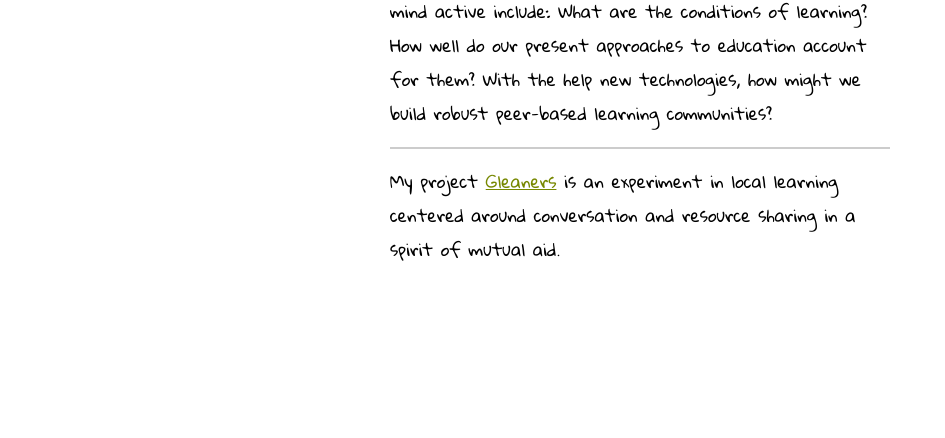
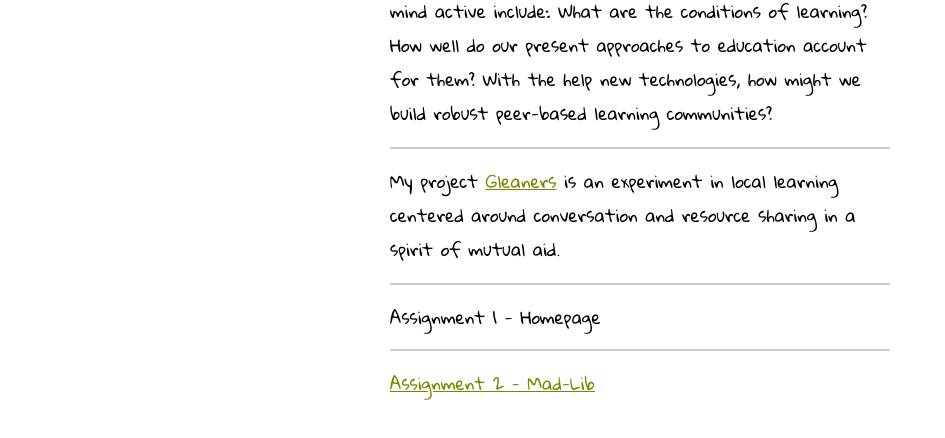
Before and after one commit to kdn220/kdn220.github.io, a plain HTML site: page index.html in a window 1280 px wide. Shown: the part 278-716 px from the top of the page, without its empty margins (0-945 px from the left). Drawn offline with Linux system fonts and the light colour scheme.

Commit message:
Update index.html

```diff
--- a/index.html
+++ b/index.html
@@ -18,6 +18,11 @@
     <ul>
       <li> My project <a href="http://glnrs.tumblr.com">Gleaners</a> is an experiment in local learning centered around conversation and resource sharing in a spirit of mutual aid. </li>
     </ul>
+    <ul>
+      <li> Assignment 1 - Homepage <a href= "./"</a></li>
+      <li> Assignment 2 - Mad-Lib <a href="https://github.com/kdn220/mad-lib/blob/master/mad-lib.html"</a></li>
+    </ul>
+
     </div>
   </body>
 </html>
```
